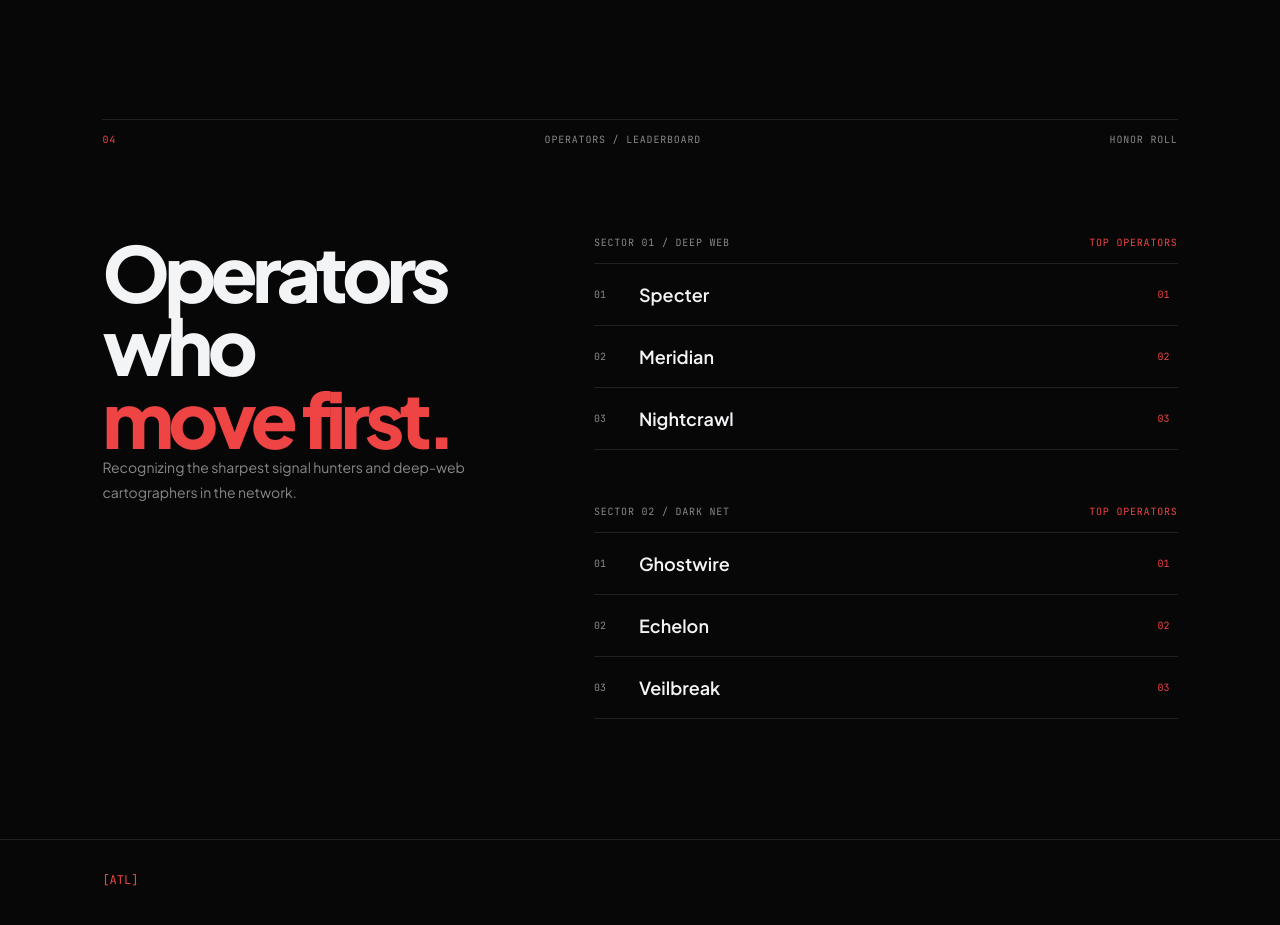
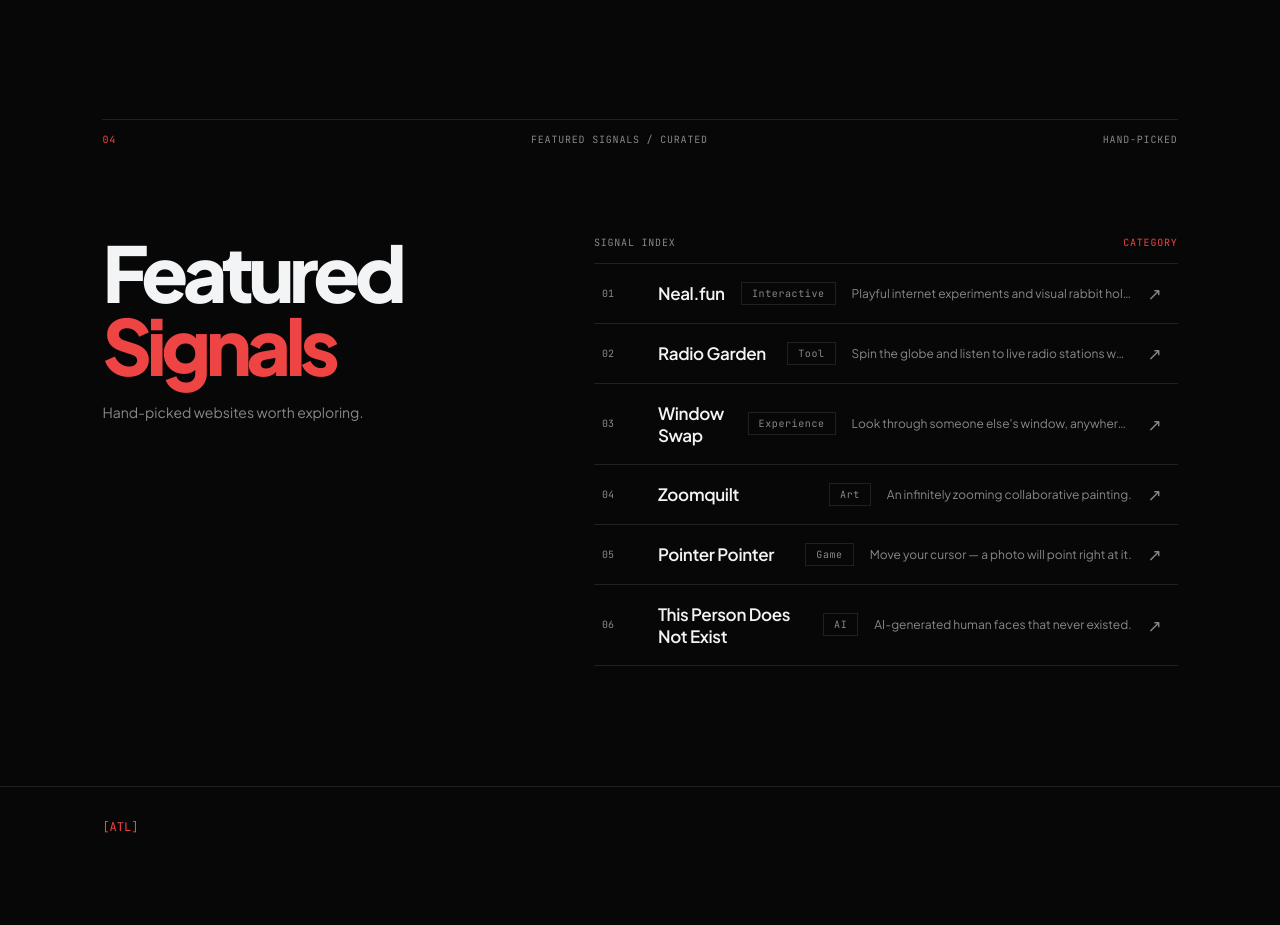
Before and after one commit to Tanushree-RD/atlas, a website built with Vite: page index.html in a window 1280 px wide. Shown: the part 2660-3585 px from the top of the page. Built offline with nearby package versions, Linux system fonts and the light colour scheme; animation ran at ten frames a second.

Commit message:
feat: replace operators section with featured website signals

```diff
--- a/index.html
+++ b/index.html
@@ -144,30 +144,57 @@
       </div>
     </section>
 
-    <section class="leaderboard section-shell" id="atlas-map">
-      <div class="section-index"><span>04</span><span>OPERATORS / LEADERBOARD</span><span>HONOR ROLL</span></div>
-      <div class="leaderboard-grid">
-        <div>
-          <h2>Operators who<br><span>move first.</span></h2>
-          <p>Recognizing the sharpest signal hunters and deep-web cartographers in the network.</p>
+    <section class="featured-signals section-shell" id="atlas-map">
+      <div class="section-index"><span>04</span><span>FEATURED SIGNALS / CURATED</span><span>HAND-PICKED</span></div>
+      <div class="featured-grid">
+        <div class="featured-heading">
+          <h2>Featured<br><span>Signals</span></h2>
+          <p>Hand-picked websites worth exploring.</p>
         </div>
-        <div class="tracks">
-          <div class="track">
-            <div class="track-head"><span>SECTOR 01 / DEEP WEB</span><b>TOP OPERATORS</b></div>
-            <ol>
-              <li><span>01</span><strong>Specter</strong><i>01</i></li>
-              <li><span>02</span><strong>Meridian</strong><i>02</i></li>
-              <li><span>03</span><strong>Nightcrawl</strong><i>03</i></li>
-            </ol>
-          </div>
-          <div class="track">
-            <div class="track-head"><span>SECTOR 02 / DARK NET</span><b>TOP OPERATORS</b></div>
-            <ol>
-              <li><span>01</span><strong>Ghostwire</strong><i>01</i></li>
-              <li><span>02</span><strong>Echelon</strong><i>02</i></li>
-              <li><span>03</span><strong>Veilbreak</strong><i>03</i></li>
-            </ol>
-          </div>
+        <div class="signal-list">
+          <div class="signal-list-head"><span>SIGNAL INDEX</span><b>CATEGORY</b></div>
+          <a href="https://neal.fun" target="_blank" rel="noreferrer" class="signal-row">
+            <span class="signal-num">01</span>
+            <strong class="signal-name">Neal.fun</strong>
+            <span class="signal-cat">Interactive</span>
+            <span class="signal-desc">Playful internet experiments and visual rabbit holes.</span>
+            <span class="signal-link">↗</span>
+          </a>
+          <a href="https://radio.garden" target="_blank" rel="noreferrer" class="signal-row">
+            <span class="signal-num">02</span>
+            <strong class="signal-name">Radio Garden</strong>
+            <span class="signal-cat">Tool</span>
+            <span class="signal-desc">Spin the globe and listen to live radio stations worldwide.</span>
+            <span class="signal-link">↗</span>
+          </a>
+          <a href="https://www.window-swap.com" target="_blank" rel="noreferrer" class="signal-row">
+            <span class="signal-num">03</span>
+            <strong class="signal-name">Window Swap</strong>
+            <span class="signal-cat">Experience</span>
+            <span class="signal-desc">Look through someone else's window, anywhere on Earth.</span>
+            <span class="signal-link">↗</span>
+          </a>
+          <a href="https://zoomquilt.org" target="_blank" rel="noreferrer" class="signal-row">
+            <span class="signal-num">04</span>
+            <strong class="signal-name">Zoomquilt</strong>
+            <span class="signal-cat">Art</span>
+            <span class="signal-desc">An infinitely zooming collaborative painting.</span>
+            <span class="signal-link">↗</span>
+          </a>
+          <a href="https://pointerpointer.com" target="_blank" rel="noreferrer" class="signal-row">
+            <span class="signal-num">05</span>
+            <strong class="signal-name">Pointer Pointer</strong>
+            <span class="signal-cat">Game</span>
+            <span class="signal-desc">Move your cursor — a photo will point right at it.</span>
+            <span class="signal-link">↗</span>
+          </a>
+          <a href="https://thispersondoesnotexist.com" target="_blank" rel="noreferrer" class="signal-row">
+            <span class="signal-num">06</span>
+            <strong class="signal-name">This Person Does Not Exist</strong>
+            <span class="signal-cat">AI</span>
+            <span class="signal-desc">AI-generated human faces that never existed.</span>
+            <span class="signal-link">↗</span>
+          </a>
         </div>
       </div>
     </section>
--- a/styles.css
+++ b/styles.css
@@ -84,7 +84,7 @@ button {
 .eyebrow,
 .card-top,
 .card-footer,
-.track-head,
+.signal-list-head,
 footer,
 .radar-label,
 .hud {
@@ -484,16 +484,14 @@ main {
 }
 
 .intro h2,
-.section-heading h2,
-.leaderboard h2 {
+.section-heading h2 {
     font-size: clamp(44px, 6vw, 88px);
     line-height: .95;
     letter-spacing: -.07em
 }
 
 .intro h2 span,
-.section-heading h2 span,
-.leaderboard h2 span {
+.section-heading h2 span {
     color: var(--red)
 }
 
@@ -508,8 +506,7 @@ main {
     margin-bottom: 28px
 }
 
-.intro-copy>p:not(.large-copy),
-.leaderboard-grid>div>p {
+.intro-copy>p:not(.large-copy) {
     color: var(--muted);
     line-height: 1.8;
     font-size: 14px
@@ -737,19 +734,39 @@ main {
     font-size: 17px
 }
 
-.leaderboard-grid {
+.featured-grid {
     display: grid;
     grid-template-columns: .8fr 1.2fr;
     gap: 8vw;
     margin-top: 90px
 }
 
-.tracks {
-    display: grid;
-    gap: 55px
+.featured-heading h2 {
+    font-size: clamp(44px, 6vw, 88px);
+    line-height: .95;
+    letter-spacing: -.07em
 }
 
-.track-head {
+.featured-heading h2 span {
+    color: var(--red)
+}
+
+.featured-heading p {
+    color: var(--muted);
+    line-height: 1.8;
+    font-size: 14px;
+    margin-top: 18px
+}
+
+.signal-list {
+    display: flex;
+    flex-direction: column
+}
+
+.signal-list-head {
+    font-family: var(--mono);
+    font-size: 10px;
+    letter-spacing: .08em;
     display: flex;
     justify-content: space-between;
     border-bottom: 1px solid var(--line);
@@ -757,38 +774,92 @@ main {
     color: var(--muted)
 }
 
-.track-head b {
+.signal-list-head b {
     color: var(--red);
     font-weight: 400
 }
 
-.track ol {
-    list-style: none
+.signal-row {
+    display: grid;
+    grid-template-columns: 40px 1fr auto auto 22px;
+    align-items: center;
+    gap: 0 16px;
+    padding: 18px 8px;
+    border-bottom: 1px solid var(--line);
+    transition: background .28s, border-color .28s;
+    cursor: pointer;
+    text-decoration: none;
+    color: inherit;
+    position: relative
 }
 
-.track li {
-    border-bottom: 1px solid var(--line);
-    display: grid;
-    grid-template-columns: 45px 1fr 20px;
-    align-items: center;
-    padding: 19px 0
+.signal-row:hover {
+    background: rgba(239, 68, 68, .06);
+    border-color: rgba(239, 68, 68, .22)
 }
 
-.track li span,
-.track li i {
+.signal-num {
     font: 10px var(--mono);
     color: var(--muted);
-    font-style: normal
+    transition: color .28s
 }
 
-.track li i {
+.signal-row:hover .signal-num {
     color: var(--red)
 }
 
-.track li strong {
-    font-size: 18px;
-    font-weight: 600
+.signal-name {
+    font-size: 17px;
+    font-weight: 600;
+    letter-spacing: -.02em;
+    transition: color .28s
 }
+
+.signal-row:hover .signal-name {
+    color: var(--red)
+}
+
+.signal-cat {
+    font: 10px var(--mono);
+    letter-spacing: .06em;
+    color: var(--muted);
+    border: 1px solid var(--line);
+    padding: 4px 10px;
+    white-space: nowrap;
+    transition: border-color .28s, color .28s
+}
+
+.signal-row:hover .signal-cat {
+    border-color: rgba(239, 68, 68, .4);
+    color: var(--white)
+}
+
+.signal-desc {
+    font-size: 12px;
+    color: var(--muted);
+    white-space: nowrap;
+    overflow: hidden;
+    text-overflow: ellipsis;
+    max-width: 280px;
+    transition: color .28s
+}
+
+.signal-row:hover .signal-desc {
+    color: rgba(243, 244, 246, .7)
+}
+
+.signal-link {
+    font-size: 17px;
+    color: var(--muted);
+    transition: color .28s, transform .28s;
+    display: inline-block
+}
+
+.signal-row:hover .signal-link {
+    color: var(--red);
+    transform: translate(2px, -2px)
+}
+
 
 .join {
     text-align: center;
@@ -957,7 +1028,7 @@ footer b {
     }
 
     .intro-grid,
-    .leaderboard-grid {
+    .featured-grid {
         grid-template-columns: 1fr;
         gap: 50px;
         margin-top: 60px
@@ -1001,8 +1072,14 @@ footer b {
         font-size: 23px
     }
 
-    .tracks {
-        gap: 40px
+    .signal-row {
+        grid-template-columns: 30px 1fr auto 18px;
+        gap: 0 10px;
+        padding: 14px 4px
+    }
+
+    .signal-desc {
+        display: none
     }
 
     .join {
@@ -1066,8 +1143,13 @@ footer b {
         display: none
     }
 
-    .track li strong {
-        font-size: 15px
+    .signal-name {
+        font-size: 14px
+    }
+
+    .signal-cat {
+        font-size: 8px;
+        padding: 3px 7px
     }
 
     .join h2 {
```
